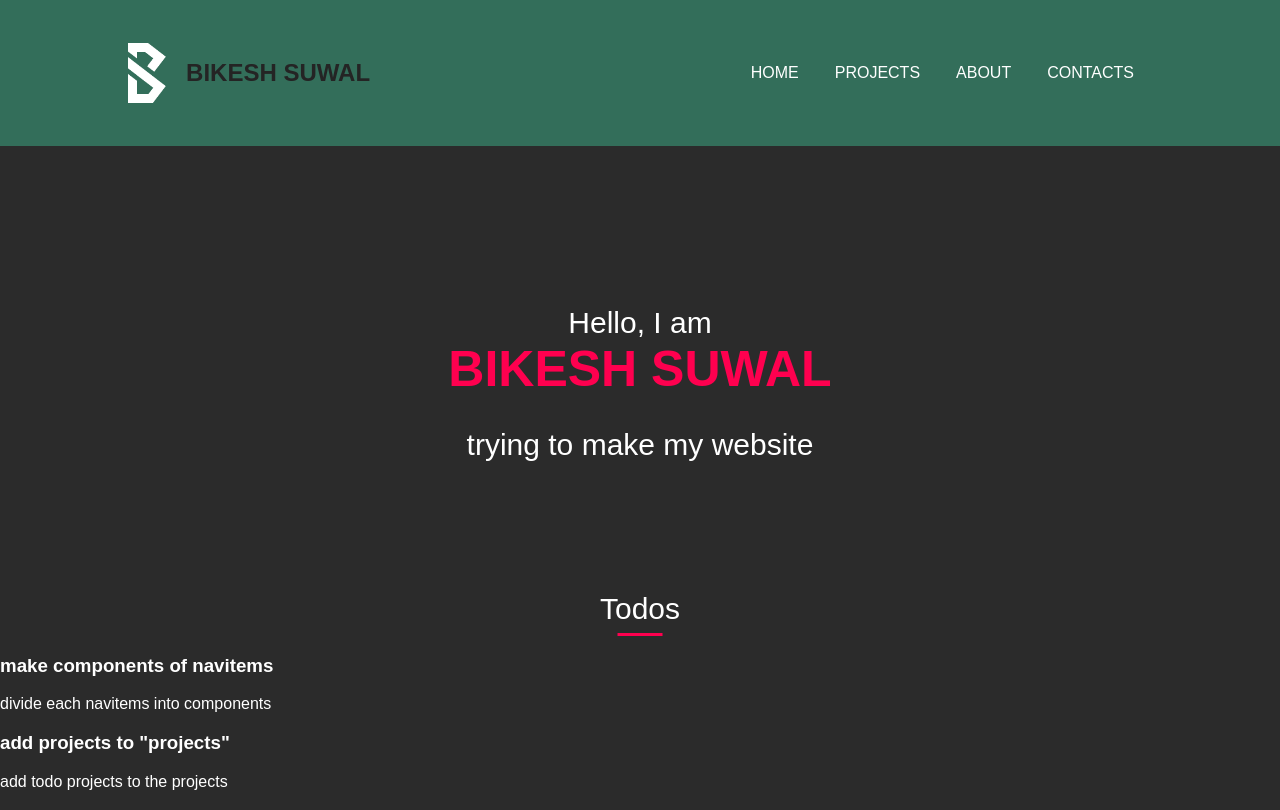
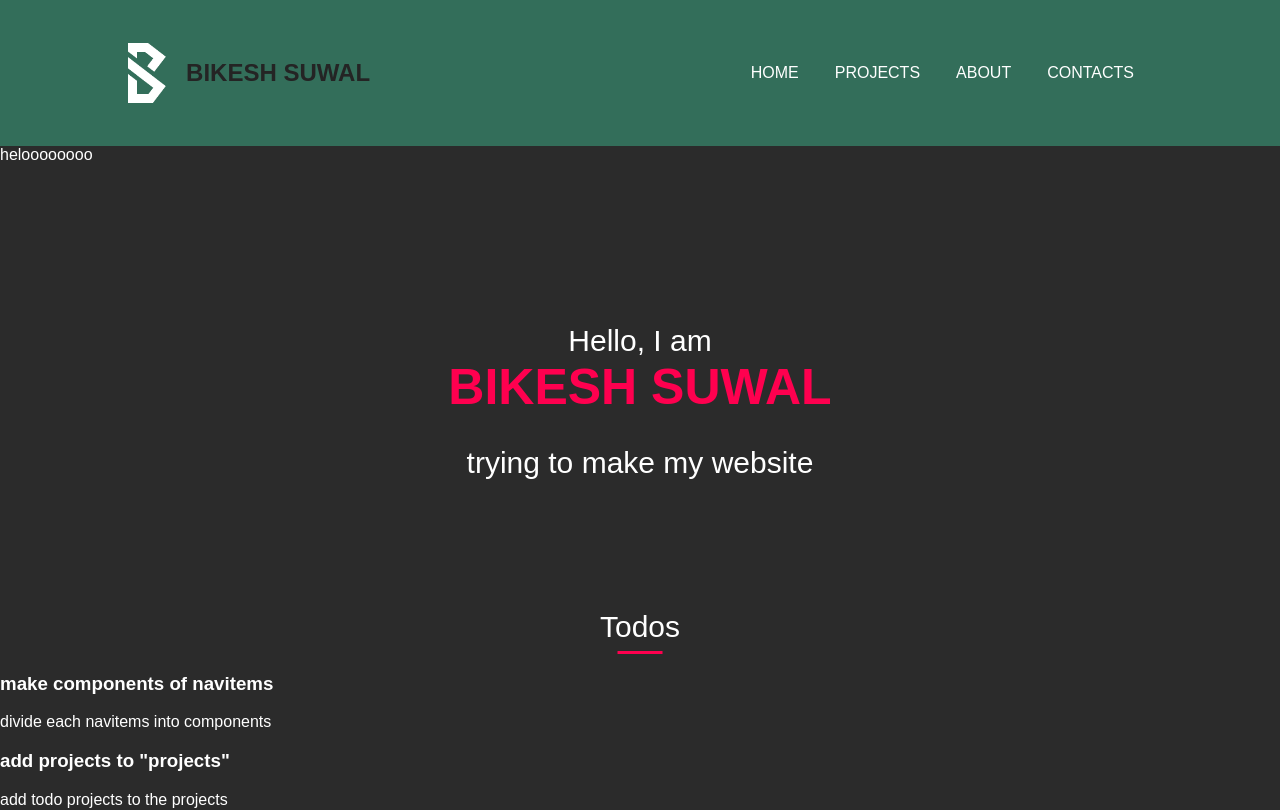
Before and after one commit to BikeshSuwal/mysite, a React (Create React App) app: page / in a window 1280 px wide. Shown: the top 810 px of the page. Built offline with nearby package versions, Linux system fonts and the light colour scheme.

Commit message:
test change

```diff
--- a/src/App.js
+++ b/src/App.js
@@ -1,17 +1,16 @@
-import logo from './logo.svg';
+import logo from "./logo.svg";
 
-import {Header} from './MyComponents/header';
-import {Footer} from './MyComponents/footer';
-import Body from './MyComponents/body';
-
-
+import { Header } from "./MyComponents/header";
+import { Footer } from "./MyComponents/footer";
+import Body from "./MyComponents/body";
 
 function App() {
   return (
     <>
-      <Header/>
-      <Body/>
-      <Footer/>
+      <Header />
+      <div>heloooooooo</div>
+      <Body />
+      <Footer />
     </>
   );
 }
```
